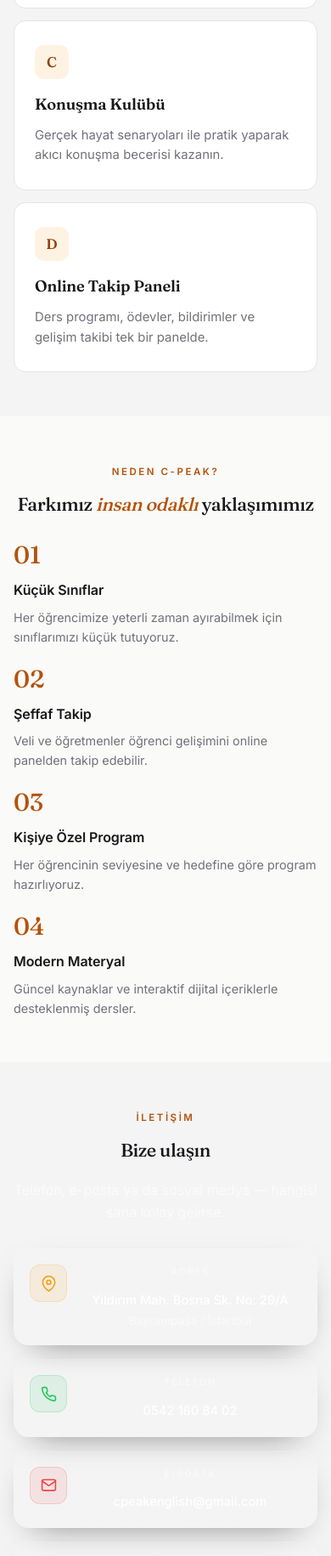
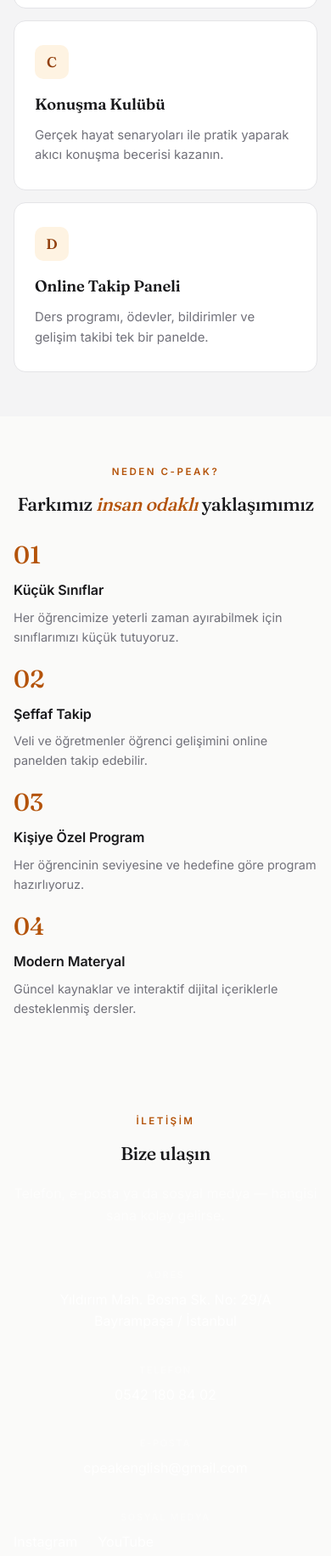
Before and after one commit to salonvestel99-cyber/cpeak-panel, a Flask app: page / in a window 390 px wide. Shown: the part 1703-3534 px from the top of the page at 85% size. Run offline with Flask 3, Linux system fonts and the light colour scheme; some libraries are stand-ins or nearby versions.

Commit message:
ui(iletişim): big-tech premium minimal tasarım
- Kartlar kaldırıldı, editorial satır düzeni
- İkon yok, gradyan yok, glow yok
- Label + value tipografik hiyerarşi
- Sol: bilgiler, Sağ: harita (masaüstü)
- Mobilde alt alta
- Harita aynen korundu
- Otomatik yama: iletisim_v2.py

```diff
--- a/templates/index.html
+++ b/templates/index.html
@@ -241,84 +241,52 @@
   </section>
 
   <!-- ============== İLETİŞİM ============== -->
-  <section class="cpk-section cpk-section-alt" id="iletisim">
+  <section class="cpk-section cpk-contact-sec" id="iletisim">
     <div class="container cpk-section-inner">
+      <div class="cpk-contact-v2">
+
+        <!-- SOL: Bilgiler -->
+        <div class="cpk-contact-info">
           <span class="cpk-eyebrow">İletişim</span>
           <h2 class="cpk-h2">Bize ulaşın</h2>
           <p class="cpk-contact-lead">
             Telefon, e-posta ya da sosyal medya — hangisi sana kolay gelirse.
           </p>
 
-      <div class="cpk-contact-grid" id="cpk-iletisim-premium">
-
-        <a class="cpk-contact-card" href="https://www.google.com/maps/search/?api=1&amp;query=41.0615227,28.9003676"
-           target="_blank" rel="noopener">
-          <span class="cpk-contact-icon cpk-ic-amber" aria-hidden="true"><svg viewBox="0 0 24 24" fill="none" stroke="currentColor"
-  stroke-width="2" stroke-linecap="round" stroke-linejoin="round">
-  <path d="M21 10c0 7-9 13-9 13S3 17 3 10a9 9 0 0 1 18 0z"/>
-  <circle cx="12" cy="10" r="3"/>
-</svg></span>
-          <span class="cpk-contact-body">
-            <span class="cpk-contact-label">Adres</span>
-            <span class="cpk-contact-value">
-              Yıldırım Mah. Bosna Sk. No: 29/A
-              <em>Bayrampaşa / İstanbul</em>
-            </span>
-          </span>
-        </a>
-
-        <a class="cpk-contact-card" href="tel:+905421808402">
-          <span class="cpk-contact-icon cpk-ic-green" aria-hidden="true"><svg viewBox="0 0 24 24" fill="none" stroke="currentColor"
-  stroke-width="2" stroke-linecap="round" stroke-linejoin="round">
-  <path d="M22 16.92v3a2 2 0 0 1-2.18 2 19.79 19.79 0 0 1-8.63-3.07 19.5 19.5 0 0 1-6-6 19.79 19.79 0 0 1-3.07-8.67A2 2 0 0 1 4.11 2h3a2 2 0 0 1 2 1.72 12.84 12.84 0 0 0 .7 2.81 2 2 0 0 1-.45 2.11L8.09 9.91a16 16 0 0 0 6 6l1.27-1.27a2 2 0 0 1 2.11-.45 12.84 12.84 0 0 0 2.81.7A2 2 0 0 1 22 16.92z"/>
-</svg></span>
-          <span class="cpk-contact-body">
-            <span class="cpk-contact-label">Telefon</span>
-            <span class="cpk-contact-value">0542 180 84 02</span>
-          </span>
-        </a>
-
-        <a class="cpk-contact-card" href="mailto:cpeakenglish@gmail.com">
-          <span class="cpk-contact-icon cpk-ic-red" aria-hidden="true"><svg viewBox="0 0 24 24" fill="none" stroke="currentColor"
-  stroke-width="2" stroke-linecap="round" stroke-linejoin="round">
-  <rect x="2" y="4" width="20" height="16" rx="2"/>
-  <path d="M22 6l-10 7L2 6"/>
-</svg></span>
-          <span class="cpk-contact-body">
-            <span class="cpk-contact-label">E-posta</span>
-            <span class="cpk-contact-value">cpeakenglish@gmail.com</span>
-          </span>
-        </a>
-
-        <a class="cpk-contact-card" href="https://www.instagram.com/c_peak_english"
-           target="_blank" rel="noopener">
-          <span class="cpk-contact-icon cpk-ic-pink" aria-hidden="true"><svg viewBox="0 0 24 24" fill="none" stroke="currentColor"
-  stroke-width="2" stroke-linecap="round" stroke-linejoin="round">
-  <rect x="2" y="2" width="20" height="20" rx="5" ry="5"/>
-  <path d="M16 11.37A4 4 0 1 1 12.63 8 4 4 0 0 1 16 11.37z"/>
-  <line x1="17.5" y1="6.5" x2="17.51" y2="6.5"/>
-</svg></span>
-          <span class="cpk-contact-body">
-            <span class="cpk-contact-label">Instagram</span>
-            <span class="cpk-contact-value">@c_peak_english</span>
-          </span>
-        </a>
-
-        <a class="cpk-contact-card" href="https://www.youtube.com/@c-peak-english"
-           target="_blank" rel="noopener">
-          <span class="cpk-contact-icon cpk-ic-yt" aria-hidden="true"><svg viewBox="0 0 24 24" fill="none" stroke="currentColor"
-  stroke-width="2" stroke-linecap="round" stroke-linejoin="round">
-  <path d="M22.54 6.42a2.78 2.78 0 0 0-1.94-2C18.88 4 12 4 12 4s-6.88 0-8.6.46a2.78 2.78 0 0 0-1.94 2A29 29 0 0 0 1 11.75a29 29 0 0 0 .46 5.33A2.78 2.78 0 0 0 3.4 19c1.72.46 8.6.46 8.6.46s6.88 0 8.6-.46a2.78 2.78 0 0 0 1.94-2 29 29 0 0 0 .46-5.25 29 29 0 0 0-.46-5.33z"/>
-  <polygon points="9.75 15.02 15.5 11.75 9.75 8.48 9.75 15.02" fill="currentColor" stroke="none"/>
-</svg></span>
-          <span class="cpk-contact-body">
-            <span class="cpk-contact-label">YouTube</span>
-            <span class="cpk-contact-value">@c-peak-english</span>
-          </span>
-        </a>
-
+          <dl class="cpk-contact-list">
+            <div class="cpk-contact-row">
+              <dt>Adres</dt>
+              <dd>
+                Yıldırım Mah. Bosna Sk. No: 29/A<br>
+                Bayrampaşa / İstanbul
+              </dd>
             </div>
 
+            <div class="cpk-contact-row">
+              <dt>Telefon</dt>
+              <dd><a href="tel:+905421808402">0542 180 84 02</a></dd>
+            </div>
+
+            <div class="cpk-contact-row">
+              <dt>E-posta</dt>
+              <dd><a href="mailto:cpeakenglish@gmail.com">cpeakenglish@gmail.com</a></dd>
+            </div>
+
+            <div class="cpk-contact-row">
+              <dt>Sosyal Medya</dt>
+              <dd class="cpk-contact-social">
+                <a href="https://www.instagram.com/c_peak_english"
+                   target="_blank" rel="noopener">Instagram</a>
+                <span class="cpk-sep">·</span>
+                <a href="https://www.youtube.com/@c-peak-english"
+                   target="_blank" rel="noopener">YouTube</a>
+              </dd>
+            </div>
+          </dl>
+        </div>
+
+        <!-- SAĞ: Harita -->
+        <div class="cpk-contact-mapcol">
           <div class="cpk-map-card" id="cpk-map-embed">
         <div id="cpk-map-canvas" class="cpk-map-canvas"
              data-lat="41.0615227" data-lon="28.9003676"
@@ -326,13 +294,13 @@
         <a class="cpk-map-cta"
            href="https://www.google.com/maps/dir/?api=1&amp;destination=41.0615227,28.9003676"
            target="_blank" rel="noopener" aria-label="Yol tarifi al">
-        <svg viewBox="0 0 24 24" width="15" height="15" fill="none"
-             stroke="currentColor" stroke-width="2.2" stroke-linecap="round"
+          <span>Yol Tarifi</span>
+          <svg viewBox="0 0 24 24" width="13" height="13" fill="none"
+               stroke="currentColor" stroke-width="2" stroke-linecap="round"
                stroke-linejoin="round" aria-hidden="true">
-          <path d="M21 10c0 7-9 13-9 13S3 17 3 10a9 9 0 0 1 18 0z"></path>
-          <circle cx="12" cy="10" r="3"></circle>
+            <line x1="5" y1="12" x2="19" y2="12"></line>
+            <polyline points="12 5 19 12 12 19"></polyline>
           </svg>
-        <span>Yol Tarifi</span>
         </a>
       </div>
 
@@ -347,27 +315,19 @@
       <script id="cpk-map-init-js">
 (function () {
   "use strict";
-  if (window.__cpkMapV7) return;
-  window.__cpkMapV7 = true;
-
-  var LOG = function () {
-    try {
-      var a = [].slice.call(arguments);
-      a.unshift("%c[CPK-Map]", "color:#f59e0b;font-weight:bold");
-      console.log.apply(console, a);
-    } catch (e) {}
-  };
+  if (window.__cpkMapV8) return;
+  window.__cpkMapV8 = true;
 
   var deneme = 0;
   function leafletBekle() {
     if (window.L) { setTimeout(kur, 40); return; }
-    if (++deneme > 40) { LOG("Leaflet yüklenmedi"); return; }
+    if (++deneme > 40) return;
     setTimeout(leafletBekle, 100);
   }
 
   function kur() {
     var el = document.getElementById("cpk-map-canvas");
-    if (!el) { LOG("#cpk-map-canvas yok"); return; }
+    if (!el) return;
     if (el.__leaflet_init) return;
     el.__leaflet_init = true;
 
@@ -405,7 +365,6 @@
     setTimeout(function () { map.invalidateSize(); }, 120);
 
     window.__cpkMap = map;
-    LOG("Hazır ✓ (OSM dark filter)");
   }
 
   if (document.readyState === "loading") {
@@ -415,24 +374,19 @@
   }
 })();
       </script>
-    <style id="cpk-map-v7-style">
-/* ---- Harita kart ---- */
+      <style id="cpk-map-v8-style">
 .cpk-map-card {
   position: relative;
-  margin-top: 28px;
-  border-radius: 18px;
+  border-radius: 14px;
   overflow: hidden;
-  border: 1px solid rgba(255,255,255,.09);
-  box-shadow:
-    0 24px 60px -24px rgba(0,0,0,.7),
-    0 4px 16px rgba(0,0,0,.25);
+  border: 1px solid rgba(255,255,255,.08);
   background: #0f0f12;
+  aspect-ratio: 4 / 5;
+  width: 100%;
 }
 
 .cpk-map-canvas {
-  width: 100%;
-  aspect-ratio: 16 / 10;
-  min-height: 320px;
+  width: 100%; height: 100%;
   background: #0f0f12;
 }
 
@@ -447,260 +401,244 @@
 
 .cpk-map-canvas .leaflet-control-zoom {
   border: 0 !important;
-  box-shadow: 0 10px 28px -6px rgba(0,0,0,.6) !important;
-  margin: 14px !important;
+  margin: 12px !important;
+  box-shadow: 0 6px 20px -4px rgba(0,0,0,.5) !important;
 }
 .cpk-map-canvas .leaflet-control-zoom a {
-  width: 44px !important;
-  height: 44px !important;
-  line-height: 42px !important;
-  background: rgba(20,20,24,.92) !important;
-  color: #f59e0b !important;
-  border: 1px solid rgba(255,255,255,.16) !important;
-  -webkit-backdrop-filter: blur(14px) saturate(160%) !important;
-  backdrop-filter: blur(14px) saturate(160%) !important;
-  font-size: 24px !important;
-  font-weight: 500 !important;
-  transition: background .15s ease, color .15s ease, transform .12s ease;
+  width: 36px !important; height: 36px !important;
+  line-height: 34px !important;
+  background: rgba(20,20,24,.94) !important;
+  color: rgba(255,255,255,.8) !important;
+  border: 1px solid rgba(255,255,255,.12) !important;
+  font-size: 18px !important;
+  font-weight: 400 !important;
+  transition: background .15s ease, color .15s ease;
 }
-.cpk-map-canvas .leaflet-control-zoom a:first-child {
-  border-radius: 12px 12px 0 0 !important;
+.cpk-map-canvas .leaflet-control-zoom a:first-child { border-radius: 9px 9px 0 0 !important; }
+.cpk-map-canvas .leaflet-control-zoom a:last-child { border-radius: 0 0 9px 9px !important; border-top: 0 !important; }
+.cpk-map-canvas .leaflet-control-zoom a:hover {
+  background: #f59e0b !important;
+  color: #18181b !important;
 }
-.cpk-map-canvas .leaflet-control-zoom a:last-child {
-  border-radius: 0 0 12px 12px !important;
-  border-top: 0 !important;
-}
-.cpk-map-canvas .leaflet-control-zoom a:hover,
-.cpk-map-canvas .leaflet-control-zoom a:focus {
-  background: rgba(180,83,9,.95) !important;
-  color: #fff !important;
-}
-.cpk-map-canvas .leaflet-control-zoom a:active { transform: scale(.94); }
 
 .cpk-map-canvas .leaflet-control-attribution {
-  background: rgba(0,0,0,.7) !important;
-  color: rgba(255,255,255,.5) !important;
+  background: rgba(0,0,0,.65) !important;
+  color: rgba(255,255,255,.4) !important;
   font-size: 10px !important;
-  padding: 3px 8px !important;
+  padding: 2px 7px !important;
   border: 0 !important;
-  border-radius: 8px 0 0 0 !important;
+  border-radius: 6px 0 0 0 !important;
 }
-.cpk-map-canvas .leaflet-control-attribution a {
-  color: rgba(245,158,11,.85) !important;
-}
+.cpk-map-canvas .leaflet-control-attribution a { color: rgba(245,158,11,.7) !important; }
 
 .cpk-map-pin { position: relative; }
 .cpk-map-pin-dot {
   position: absolute; left: 50%; top: 50%;
-  width: 22px; height: 22px;
+  width: 18px; height: 18px;
   transform: translate(-50%,-50%);
   background: #f59e0b;
   border: 3px solid #18181b;
   border-radius: 50%;
-  box-shadow:
-    0 0 0 3px rgba(245,158,11,.4),
-    0 6px 20px rgba(0,0,0,.6);
+  box-shadow: 0 0 0 3px rgba(245,158,11,.35), 0 4px 14px rgba(0,0,0,.55);
   z-index: 2;
 }
 .cpk-map-pin-pulse {
   position: absolute; left: 50%; top: 50%;
-  width: 56px; height: 56px;
+  width: 48px; height: 48px;
   transform: translate(-50%,-50%);
-  background: rgba(245,158,11,.32);
+  background: rgba(245,158,11,.28);
   border-radius: 50%;
-  animation: cpk-pin-pulse 2s ease-out infinite;
+  animation: cpk-pin-pulse 2.4s ease-out infinite;
   z-index: 1;
   pointer-events: none;
 }
 @keyframes cpk-pin-pulse {
-  0%   { transform: translate(-50%,-50%) scale(.35); opacity: .9; }
-  70%  { transform: translate(-50%,-50%) scale(1.3); opacity: 0; }
-  100% { transform: translate(-50%,-50%) scale(1.3); opacity: 0; }
+  0%   { transform: translate(-50%,-50%) scale(.4); opacity: .85; }
+  70%  { transform: translate(-50%,-50%) scale(1.25); opacity: 0; }
+  100% { transform: translate(-50%,-50%) scale(1.25); opacity: 0; }
 }
 
 .cpk-map-cta {
   position: absolute;
-  left: 16px;
-  bottom: 16px;
+  left: 14px; bottom: 14px;
   z-index: 500;
-  display: inline-flex; align-items: center; gap: 8px;
-  padding: 11px 18px;
+  display: inline-flex; align-items: center; gap: 7px;
+  padding: 10px 16px;
   border-radius: 999px;
-  background: linear-gradient(135deg, #f59e0b 0%, #b45309 100%);
-  color: #18181b;
+  background: rgba(15,15,18,.88);
+  -webkit-backdrop-filter: blur(14px) saturate(160%);
+  backdrop-filter: blur(14px) saturate(160%);
+  border: 1px solid rgba(255,255,255,.16);
+  color: #fff;
   font-family: 'Inter', system-ui, sans-serif;
-  font-size: .84rem; font-weight: 700;
+  font-size: .82rem;
+  font-weight: 600;
   letter-spacing: .01em;
   text-decoration: none;
-  box-shadow:
-    0 10px 26px -8px rgba(245,158,11,.7),
-    0 3px 8px rgba(0,0,0,.35);
-  transition: transform .15s ease, box-shadow .15s ease;
+  transition: background .18s ease, border-color .18s ease, color .18s ease;
   -webkit-tap-highlight-color: transparent;
 }
 .cpk-map-cta:hover, .cpk-map-cta:focus-visible {
-  transform: translateY(-2px);
-  box-shadow:
-    0 14px 32px -8px rgba(245,158,11,.85),
-    0 4px 10px rgba(0,0,0,.4);
+  background: #f59e0b;
+  border-color: #f59e0b;
+  color: #18181b;
   outline: none;
 }
-.cpk-map-cta:active { transform: translateY(0); }
-.cpk-map-cta svg { stroke: currentColor; flex-shrink: 0; }
+.cpk-map-cta svg { stroke: currentColor; flex-shrink: 0; transition: transform .18s ease; }
+.cpk-map-cta:hover svg { transform: translateX(2px); }
 
-@media (max-width: 640px) {
-  .cpk-map-card { border-radius: 16px; margin-top: 20px; }
-  .cpk-map-canvas {
+@media (max-width: 900px) {
+  .cpk-map-card {
     aspect-ratio: 4 / 3;
-    min-height: 280px;
+    border-radius: 12px;
   }
   .cpk-map-canvas .leaflet-control-zoom a {
-    width: 40px !important;
-    height: 40px !important;
-    line-height: 38px !important;
-    font-size: 22px !important;
+    width: 34px !important; height: 34px !important;
+    line-height: 32px !important;
+    font-size: 17px !important;
   }
-  .cpk-map-cta {
-    left: 12px; bottom: 12px;
-    padding: 10px 15px;
-    font-size: .8rem;
-    gap: 6px;
-  }
-  .cpk-map-cta svg { width: 13px; height: 13px; }
 }
       </style>
         </div>
 
-    <style id="cpk-iletisim-premium-style">
+      </div>
+    </div>
+
+    <style id="cpk-contact-v2-style">
 /* ============================================================
-   C-Peak · İletişim — Premium
+   C-Peak · İletişim — Premium Minimal
    ============================================================ */
+
+.cpk-contact-sec {
+  /* bölüm üst-alt boşluğunu biraz artır */
+  padding-top: 100px;
+  padding-bottom: 100px;
+}
+
+.cpk-contact-v2 {
+  display: grid;
+  grid-template-columns: minmax(0, 1fr) minmax(0, 1fr);
+  gap: 72px;
+  align-items: start;
+}
+
+/* ---------- SOL: Bilgiler ---------- */
+.cpk-contact-info {
+  padding-top: 4px;
+  min-width: 0;
+}
+
 .cpk-contact-lead {
-  margin: 0 0 30px;
+  margin: 0 0 40px;
   font-family: 'Inter', system-ui, sans-serif;
   font-size: 1rem;
   line-height: 1.65;
-  color: rgba(255,255,255,.6);
-  max-width: 560px;
+  color: rgba(255,255,255,.58);
+  max-width: 460px;
 }
 
-.cpk-contact-grid {
-  display: grid;
-  grid-template-columns: repeat(auto-fit, minmax(240px, 1fr));
-  gap: 14px;
-  margin-bottom: 8px;
+.cpk-contact-list {
+  margin: 0;
+  padding: 0;
+  border-top: 1px solid rgba(255,255,255,.07);
 }
 
-.cpk-contact-card {
+.cpk-contact-row {
   display: grid;
-  grid-template-columns: 52px 1fr;
-  gap: 16px;
-  align-items: start;
-  padding: 22px 22px;
-  border-radius: 18px;
-  background: linear-gradient(180deg, rgba(255,255,255,.045), rgba(255,255,255,.012));
-  border: 1px solid rgba(255,255,255,.08);
-  box-shadow: 0 14px 40px -22px rgba(0,0,0,.6);
-  text-decoration: none;
-  color: inherit;
-  transition: transform .2s cubic-bezier(.22,.9,.28,1),
-              border-color .2s ease,
-              box-shadow .2s ease;
-  -webkit-tap-highlight-color: transparent;
-}
-.cpk-contact-card:hover,
-.cpk-contact-card:focus-visible {
-  transform: translateY(-3px);
-  border-color: rgba(245,158,11,.35);
-  box-shadow: 0 22px 55px -22px rgba(245,158,11,.3);
-  outline: none;
+  grid-template-columns: 130px 1fr;
+  gap: 24px;
+  align-items: baseline;
+  padding: 22px 0;
+  border-bottom: 1px solid rgba(255,255,255,.07);
 }
 
-.cpk-contact-icon {
-  display: inline-flex;
-  align-items: center;
-  justify-content: center;
-  width: 52px;
-  height: 52px;
-  border-radius: 14px;
-  background: rgba(245,158,11,.10);
-  border: 1px solid rgba(245,158,11,.18);
-  color: #f59e0b;
-  flex-shrink: 0;
-  transition: background .2s ease, color .2s ease, border-color .2s ease;
-}
-.cpk-contact-icon svg {
-  width: 22px;
-  height: 22px;
-  display: block;
+.cpk-contact-row dt {
+  font-family: 'Inter', system-ui, sans-serif;
+  font-size: .68rem;
+  font-weight: 600;
+  letter-spacing: .16em;
+  text-transform: uppercase;
+  color: rgba(255,255,255,.42);
+  margin: 0;
+  padding-top: 2px;
 }
 
-/* --- İkon renk varyantları (hover'da dolgu) --- */
-.cpk-ic-amber:hover, .cpk-contact-card:hover .cpk-ic-amber {
-  background: #f59e0b; border-color: #f59e0b; color: #18181b;
-}
-.cpk-ic-green { background: rgba(34,197,94,.10); border-color: rgba(34,197,94,.18); color: #22c55e; }
-.cpk-contact-card:hover .cpk-ic-green { background: #22c55e; border-color: #22c55e; color: #0a0a0a; }
-
-.cpk-ic-red { background: rgba(239,68,68,.10); border-color: rgba(239,68,68,.18); color: #ef4444; }
-.cpk-contact-card:hover .cpk-ic-red { background: #ef4444; border-color: #ef4444; color: #fff; }
-
-.cpk-ic-pink { background: rgba(236,72,153,.10); border-color: rgba(236,72,153,.18); color: #ec4899; }
-.cpk-contact-card:hover .cpk-ic-pink { background: #ec4899; border-color: #ec4899; color: #fff; }
-
-.cpk-ic-yt { background: rgba(255,0,0,.10); border-color: rgba(255,0,0,.20); color: #ff2d2d; }
-.cpk-contact-card:hover .cpk-ic-yt { background: #ff2d2d; border-color: #ff2d2d; color: #fff; }
-
-.cpk-contact-body {
-  display: flex;
-  flex-direction: column;
-  gap: 5px;
+.cpk-contact-row dd {
+  margin: 0;
+  font-family: 'Inter', system-ui, sans-serif;
+  font-size: 1rem;
+  font-weight: 400;
+  line-height: 1.55;
+  color: rgba(255,255,255,.9);
   min-width: 0;
 }
 
-.cpk-contact-label {
-  font-family: 'Inter', system-ui, sans-serif;
-  font-size: .68rem;
-  font-weight: 700;
-  letter-spacing: .16em;
-  text-transform: uppercase;
-  color: rgba(255,255,255,.42);
+.cpk-contact-row dd a {
+  color: rgba(255,255,255,.9);
+  text-decoration: none;
+  transition: color .18s ease;
+  position: relative;
+}
+.cpk-contact-row dd a::after {
+  content: "";
+  position: absolute;
+  left: 0; right: 0; bottom: -2px;
+  height: 1px;
+  background: rgba(245,158,11,0);
+  transition: background .18s ease;
+}
+.cpk-contact-row dd a:hover,
+.cpk-contact-row dd a:focus-visible {
+  color: #f59e0b;
+  outline: none;
+}
+.cpk-contact-row dd a:hover::after,
+.cpk-contact-row dd a:focus-visible::after {
+  background: rgba(245,158,11,.5);
 }
 
-.cpk-contact-value {
-  font-family: 'Inter', system-ui, sans-serif;
-  font-size: .96rem;
-  font-weight: 500;
-  line-height: 1.45;
-  color: #fff;
-  word-break: break-word;
+.cpk-contact-social {
+  display: flex;
+  align-items: center;
+  gap: 10px;
+  flex-wrap: wrap;
 }
-.cpk-contact-value em {
-  display: block;
-  font-style: normal;
-  font-weight: 400;
-  font-size: .86rem;
-  color: rgba(255,255,255,.55);
-  margin-top: 3px;
+.cpk-contact-social .cpk-sep {
+  color: rgba(255,255,255,.25);
+  font-size: .9rem;
 }
 
-@media (max-width: 640px) {
-  .cpk-contact-grid {
+/* ---------- SAĞ: Harita ---------- */
+.cpk-contact-mapcol {
+  min-width: 0;
+  position: sticky;
+  top: 90px;
+}
+
+/* ---------- Responsive ---------- */
+@media (max-width: 900px) {
+  .cpk-contact-sec {
+    padding-top: 72px;
+    padding-bottom: 72px;
+  }
+  .cpk-contact-v2 {
     grid-template-columns: 1fr;
-    gap: 10px;
+    gap: 36px;
   }
-  .cpk-contact-card {
-    grid-template-columns: 44px 1fr;
-    gap: 14px;
-    padding: 18px 18px;
+  .cpk-contact-mapcol {
+    position: static;
   }
-  .cpk-contact-icon {
-    width: 44px;
-    height: 44px;
-    border-radius: 12px;
+  .cpk-contact-row {
+    grid-template-columns: 1fr;
+    gap: 8px;
+    padding: 18px 0;
   }
-  .cpk-contact-icon svg { width: 19px; height: 19px; }
-  .cpk-contact-value { font-size: .92rem; }
+  .cpk-contact-row dt {
+    padding-top: 0;
+  }
+  .cpk-contact-lead {
+    margin-bottom: 30px;
+  }
 }
     </style>
   </section>
```
Lines whose indentation alone changed are shown as unchanged.
